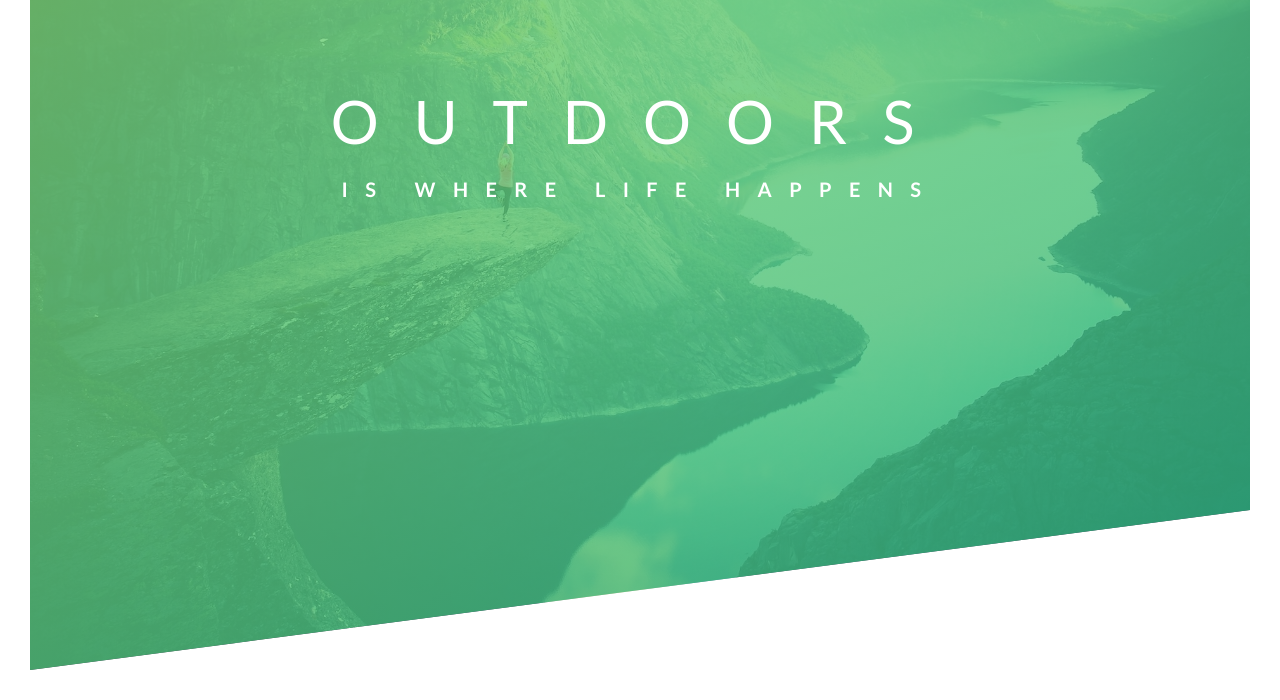
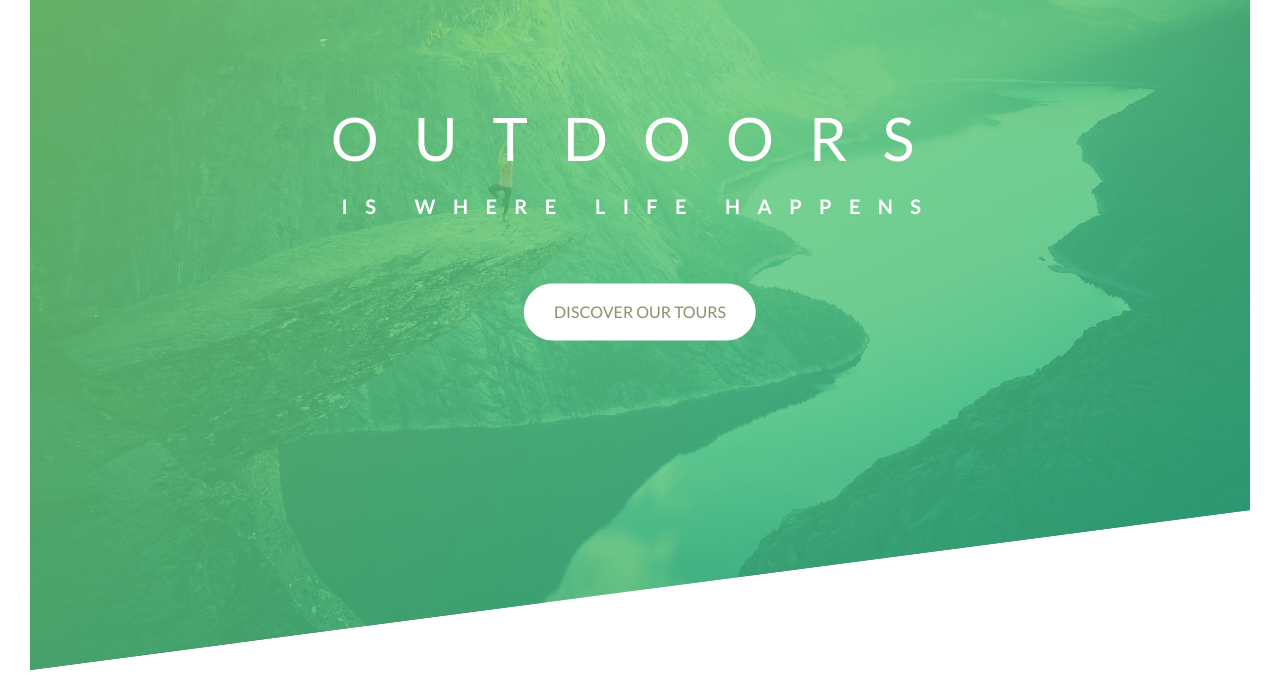
Before and after one commit to rpanasiuk/Advanced-CSS-course, a plain HTML site: page Natours/starter/index.html in a window 1280 px wide. Shown: the part 120-820 px from the top of the page. Drawn offline with Linux system fonts and the light colour scheme; files that its build step writes are made by us from their sources.

Commit message:
Added button styling.

```diff
--- a/Natours/starter/css/style.css
+++ b/Natours/starter/css/style.css
@@ -49,15 +49,17 @@ body {
 
 .page-title {
 	position: absolute;
-	top: 30%;
+	top: 40%;
 	left: 50%;
 	transform: translate(-50%, -50%);
+	text-align: center;
 }
 
 .page-title-text {
 	text-transform: uppercase;
 	text-align: center;
 	color: #fff;
+	backface-visibility: hidden;
 }
 
 .page-title-text-main {
@@ -66,7 +68,6 @@ body {
 	font-weight: 400;
 	letter-spacing: 35px;
 	animation: moveInLeft 1s ease-out;
-	backface-visibility: hidden;
 }
 
 .page-title-text-sub {
@@ -75,6 +76,7 @@ body {
 	font-weight: 700;
 	letter-spacing: 17.4px;
 	animation: moveInRight 1s ease-out;
+	margin-bottom: 60px;
 }
 
 @keyframes moveInLeft {
@@ -104,3 +106,33 @@ body {
 		transform: translateX(0px);
 	}
 }
+
+.btn:link {
+	display: inline-block;
+	font-size: 16px;
+	font-weight: 400;
+	text-decoration: none;
+	text-transform: uppercase;
+	padding: 15px 30px;
+	border-radius: 40px;
+	transition: all .4s;
+}
+
+.btn:visited {
+	text-decoration: none;
+}
+
+.btn:hover {
+	transform: translateY(-5px);
+	box-shadow: 0 10px 20px rgba(0, 0, 0, .2);
+}
+
+.btn:active {
+	transform: translateY(-1px);
+	box-shadow: 0 5px 10px rgba(0, 0, 0, .2);
+}
+
+.btn-white {
+	background: #fff;
+	color: #8F8F6BFF;
+}
--- a/Natours/starter/index.html
+++ b/Natours/starter/index.html
@@ -22,6 +22,7 @@
                     <span class="page-title-text-main">outdoors</span>
                     <span class="page-title-text-sub">is where life happens</span>
                 </h1>
+                <a href="#" class="btn btn-white">discover our tours</a>
             </div>
 
         </header>
```
